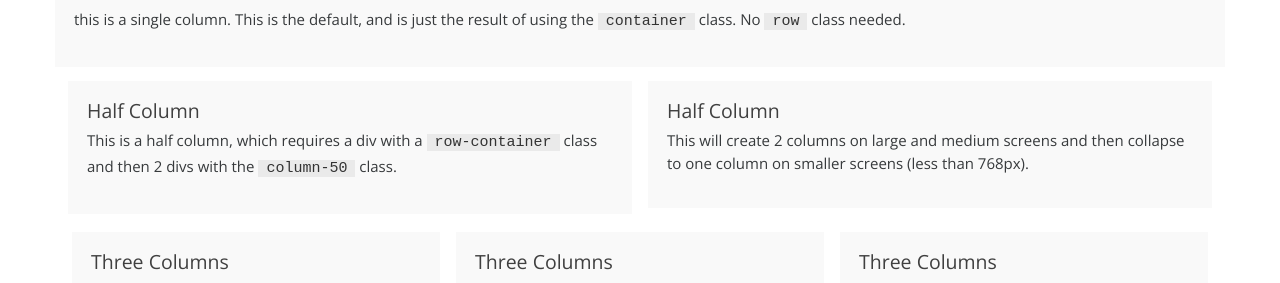
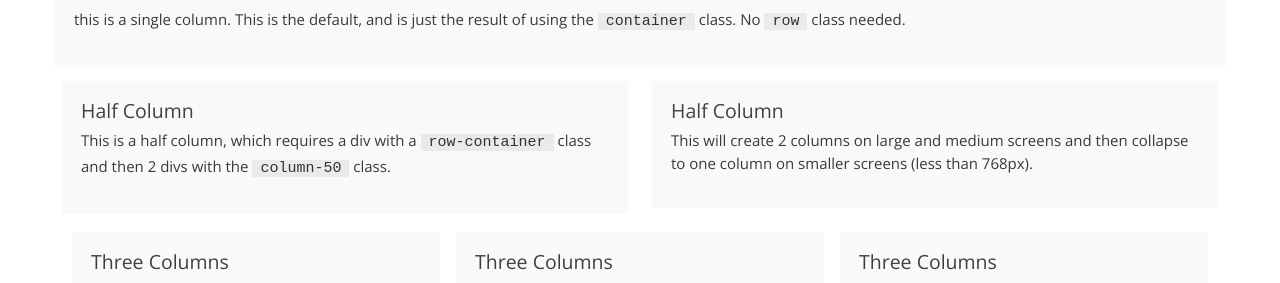
Before and after one commit to rdyar/strapless, a Jekyll site: the page built from elements.md, in a window 1280 px wide. Shown: the part 304-587 px from the top of the page. Built offline with Jekyll 4.4.1, drawn with Linux system fonts in a browser that asks for light colours.

Commit message:
improved column-50 width and margins

```diff
--- a/_sass/container.scss
+++ b/_sass/container.scss
@@ -96,16 +96,22 @@ margin:4px 8px 14px 8px;
 }
 @media (min-width: 768px) {
  .column-50, .column-33 {
-    width: 344px;
+    width: 356px;
      }
+      .column-50:nth-of-type(odd) {
+        margin:4px 12px 14px 0;
+   }
+     .column-50:nth-of-type(even) {
+            margin:4px 0 14px 12px;
+}
      .column-66{
         width:344px;
      }
 }
 @media (min-width: 992px) {
  .column-50 {
-    width: 470px;
-     }
+    width: 472px;}
+
      .column-33{
         width: 300px;
      }
@@ -115,7 +121,7 @@ margin:4px 8px 14px 8px;
 }
 @media (min-width: 1200px) {
  .column-50 {
-    width: 564px;
+    width: 566px;
       }
      .column-33{
         width: 368px;
```
